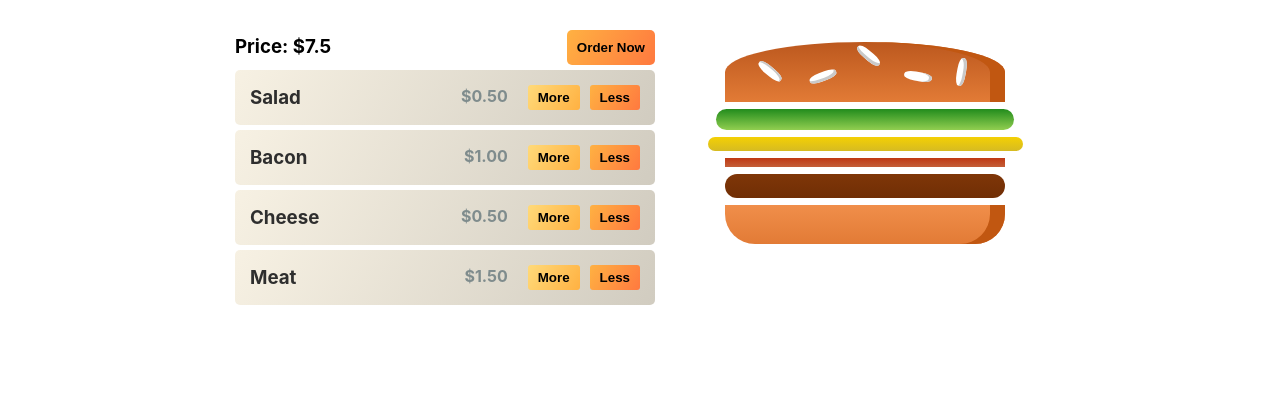
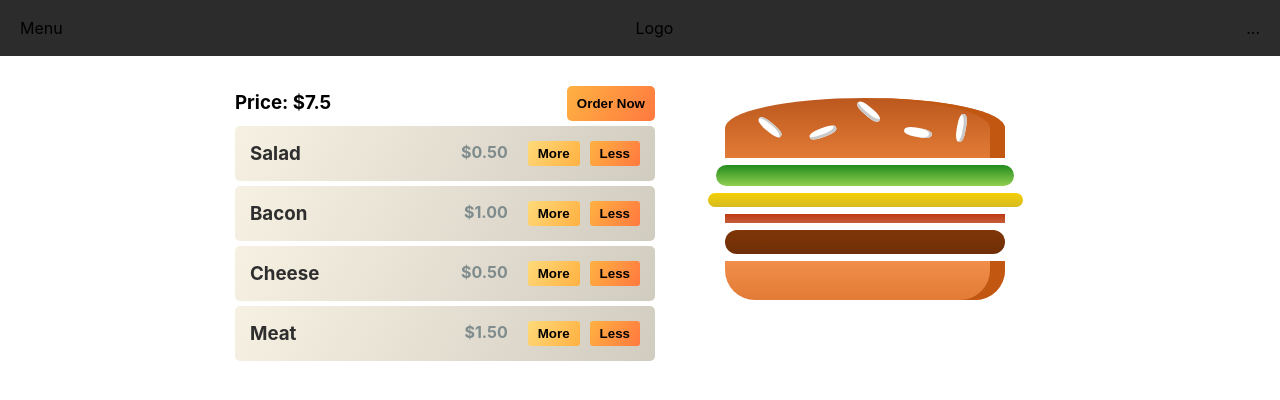
Before and after one commit to LucasSonego/BurgerBuilder, a React (Create React App) app: page / in a window 1280 px wide. Shown: the top 400 px of the page. Built offline with nearby package versions, Linux system fonts and the light colour scheme.

Commit message:
feat: toolbar

```diff
--- a/src/App.js
+++ b/src/App.js
@@ -1,11 +1,12 @@
 import React from "react";
 import BurgerBuilder from "./containers/BurgerBuilder/BurgerBuilder";
+import Layout from "./components/Layout/Layout";
 
 function App() {
   return (
-    <>
+    <Layout>
       <BurgerBuilder />
-    </>
+    </Layout>
   );
 }
 
--- /dev/null
+++ b/src/components/Layout/Layout.js
@@ -0,0 +1,13 @@
+import React from "react";
+import Toolbar from "../Navigation/Toolbar/Toolbar";
+
+import { Main } from "./styles";
+
+export default function Layout(props) {
+  return (
+    <>
+      <Toolbar />
+      <Main>{props.children}</Main>
+    </>
+  );
+}
--- /dev/null
+++ b/src/components/Layout/styles.js
@@ -0,0 +1,5 @@
+import styled from "styled-components";
+
+export const Main = styled.div`
+  margin: 56px 0 0 0;
+`;
--- /dev/null
+++ b/src/components/Navigation/Toolbar/Toolbar.js
@@ -0,0 +1,13 @@
+import React from "react";
+
+import { Header } from "./styles";
+
+export default function Toolbar(props) {
+  return (
+    <Header>
+      <div>Menu</div>
+      <div>Logo</div>
+      <div>...</div>
+    </Header>
+  );
+}
--- /dev/null
+++ b/src/components/Navigation/Toolbar/styles.js
@@ -0,0 +1,20 @@
+import styled from "styled-components";
+
+export const Header = styled.header`
+  height: 56px;
+  width: 100%;
+  position: fixed;
+  top: 0;
+  left: 0;
+  background-color: #2c2c2c;
+  display: flex;
+  justify-content: space-between;
+  align-items: center;
+  padding: 0 20px;
+  box-sizing: border-box;
+  z-index: 90;
+
+  nav {
+    height: 100%;
+  }
+`;
```
